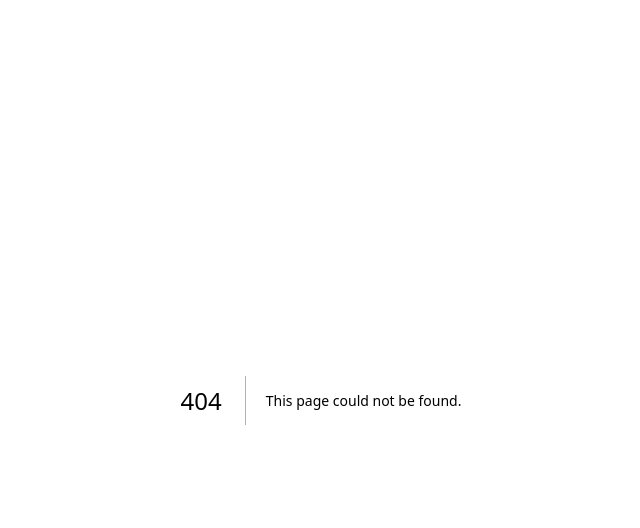
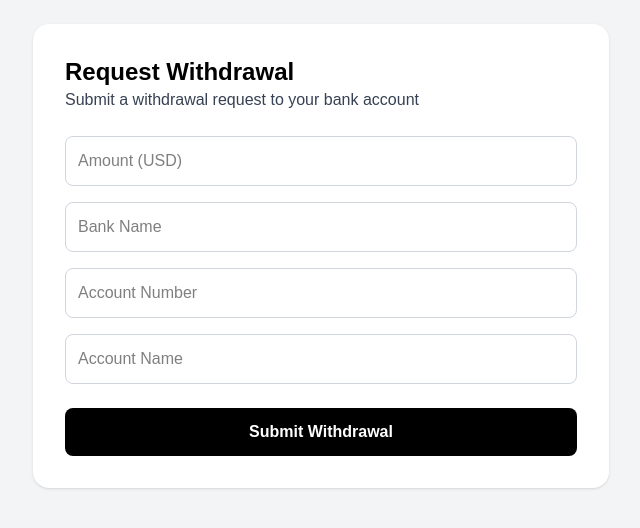
Before and after one commit to oyewaleoluwafemimichael7-pixel/cleaapp, a Next.js app: page /dashboard/withdraw in a window 1280 px wide. Before the commit this address had no page. Shown: the top 528 px of the page, without its empty margins (319-959 px from the left). Built offline with nearby package versions, Linux system fonts and the light colour scheme.

Commit message:
Add real withdraw page and link

```diff
--- a/app/dashboard/page.tsx
+++ b/app/dashboard/page.tsx
@@ -176,9 +176,12 @@ Bank Name: Chase Bank
 
           <p className="text-black font-semibold mb-6">USD</p>
 
-          <button className="bg-black text-white py-3 rounded-lg w-full hover: transition">
-            Request Withdrawal
-          </button>
+          <Link
+  href="/dashboard/withdraw"
+  className="block text-center bg-black text-white py-3 rounded-lg w-full hover: transition"
+>
+  Request Withdrawal
+</Link>
         </div>
 
       </div>
--- /dev/null
+++ b/app/dashboard/withdraw/page.tsx
@@ -0,0 +1,85 @@
+"use client";
+
+import { useState } from "react";
+
+export default function WithdrawPage() {
+  const [amount, setAmount] = useState("");
+  const [bank, setBank] = useState("");
+  const [accountNumber, setAccountNumber] = useState("");
+  const [accountName, setAccountName] = useState("");
+  const [message, setMessage] = useState("");
+
+  function handleSubmit() {
+    if (!amount || !bank || !accountNumber || !accountName) {
+      setMessage("Please fill all fields");
+      return;
+    }
+
+    setMessage("Withdrawal request submitted successfully.");
+  }
+
+  return (
+    <div className="min-h-screen bg-gray-100 p-6 text-black">
+
+      <div className="max-w-xl mx-auto bg-white rounded-2xl shadow p-8 space-y-6">
+
+        <div>
+          <h1 className="text-2xl font-bold">Request Withdrawal</h1>
+          <p className="text-gray-700 font-medium">
+            Submit a withdrawal request to your bank account
+          </p>
+        </div>
+
+        {message && (
+          <div className="text-sm font-semibold text-blue-600">
+            {message}
+          </div>
+        )}
+
+        <div className="space-y-4">
+
+          <input
+            type="number"
+            placeholder="Amount (USD)"
+            value={amount}
+            onChange={(e) => setAmount(e.target.value)}
+            className="w-full p-3 border border-gray-300 rounded-lg focus:outline-none focus:ring-2 focus:ring-black"
+          />
+
+          <input
+            type="text"
+            placeholder="Bank Name"
+            value={bank}
+            onChange={(e) => setBank(e.target.value)}
+            className="w-full p-3 border border-gray-300 rounded-lg focus:outline-none focus:ring-2 focus:ring-black"
+          />
+
+          <input
+            type="text"
+            placeholder="Account Number"
+            value={accountNumber}
+            onChange={(e) => setAccountNumber(e.target.value)}
+            className="w-full p-3 border border-gray-300 rounded-lg focus:outline-none focus:ring-2 focus:ring-black"
+          />
+
+          <input
+            type="text"
+            placeholder="Account Name"
+            value={accountName}
+            onChange={(e) => setAccountName(e.target.value)}
+            className="w-full p-3 border border-gray-300 rounded-lg focus:outline-none focus:ring-2 focus:ring-black"
+          />
+
+        </div>
+
+        <button
+          onClick={handleSubmit}
+          className="w-full bg-black text-white py-3 rounded-lg font-semibold hover:opacity-90 transition"
+        >
+          Submit Withdrawal
+        </button>
+
+      </div>
+    </div>
+  );
+}
```
